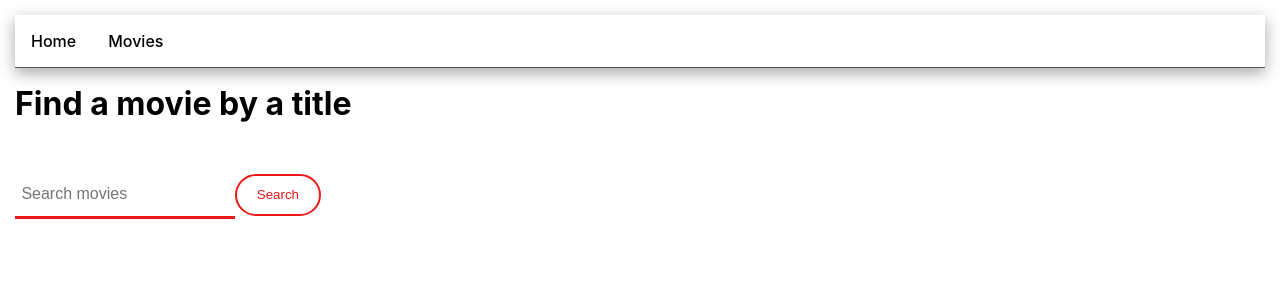
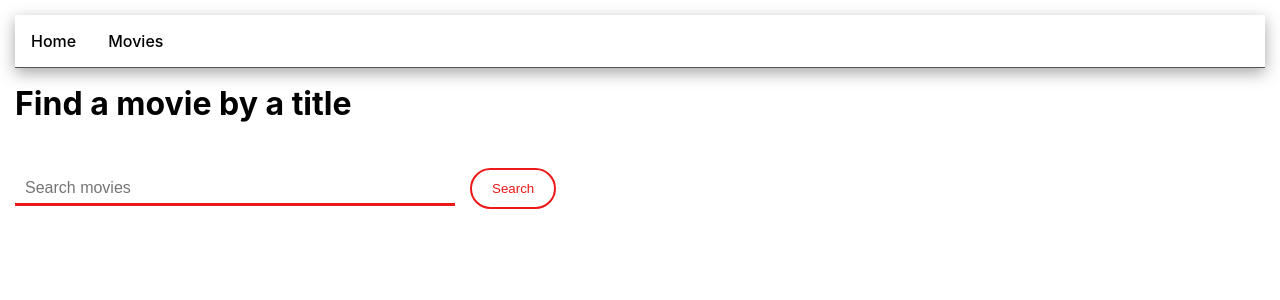
Before and after one commit to hodakivskaK/Movie-Founder, a React (Create React App) app: page /Movie-Founder/movies in a window 1280 px wide. Shown: the top 300 px of the page. Built offline with nearby package versions, Linux system fonts and the light colour scheme.

Commit message:
input style change

```diff
--- a/src/components/Search Form/SearchForm.module.css
+++ b/src/components/Search Form/SearchForm.module.css
@@ -9,6 +9,8 @@
 	background: rgba(rgb(237, 24, 24), .2);
 	border-radius: .2em .2em 0 0;
 	padding: .4em;
+	width: 420px;
+	padding: 0 10px;
 
 }
 
@@ -20,6 +22,7 @@
 	color: rgb(237, 24, 24);
 	border-radius: 2em;
 	transition: 0.3s;
+	margin-left: 15px;
 }
 
 .SearchFormButton:hover,
```
